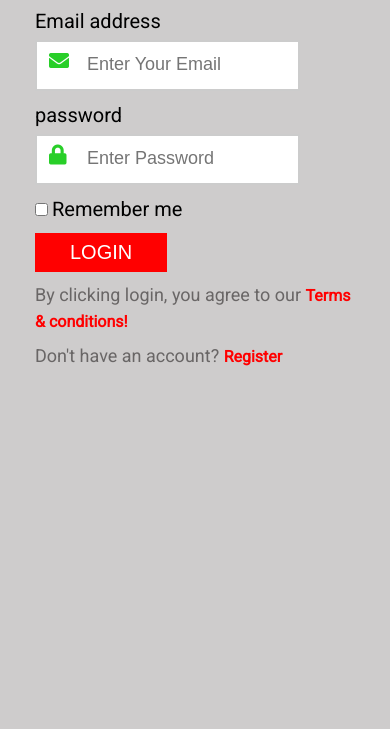
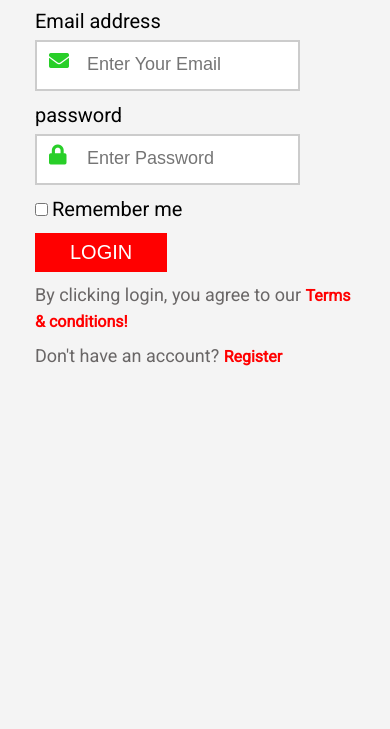
Before and after one commit to Abdihakim12/b-a, a plain HTML site: page index.html in a window 390 px wide. Shown: the part 664-1393 px from the top of the page. Drawn offline with Linux system fonts and the light colour scheme.

Commit message:
modified css

```diff
--- a/css/style.css
+++ b/css/style.css
@@ -32,7 +32,7 @@ main{
 }
 
 .section-b{
-       background: #cecccc;
+       background: #f4f4f4;
        min-height: 100vh;
        padding-left: 30px;
 }
@@ -135,7 +135,7 @@ a:hover{
         padding-left: 0px;
     }
     .section-b{
-        background: #cecccc;
+        background: #f4f4f4;
         min-height: 100vh;
         padding-left: 5px;
  }
```
